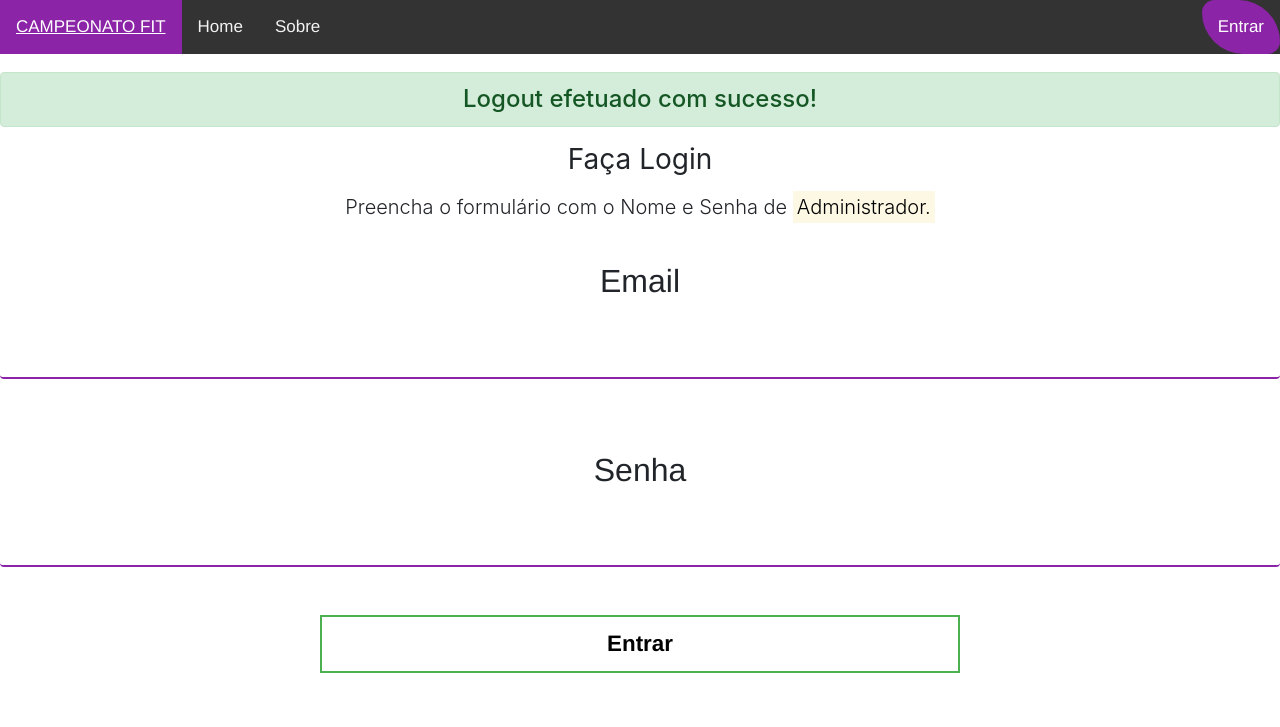
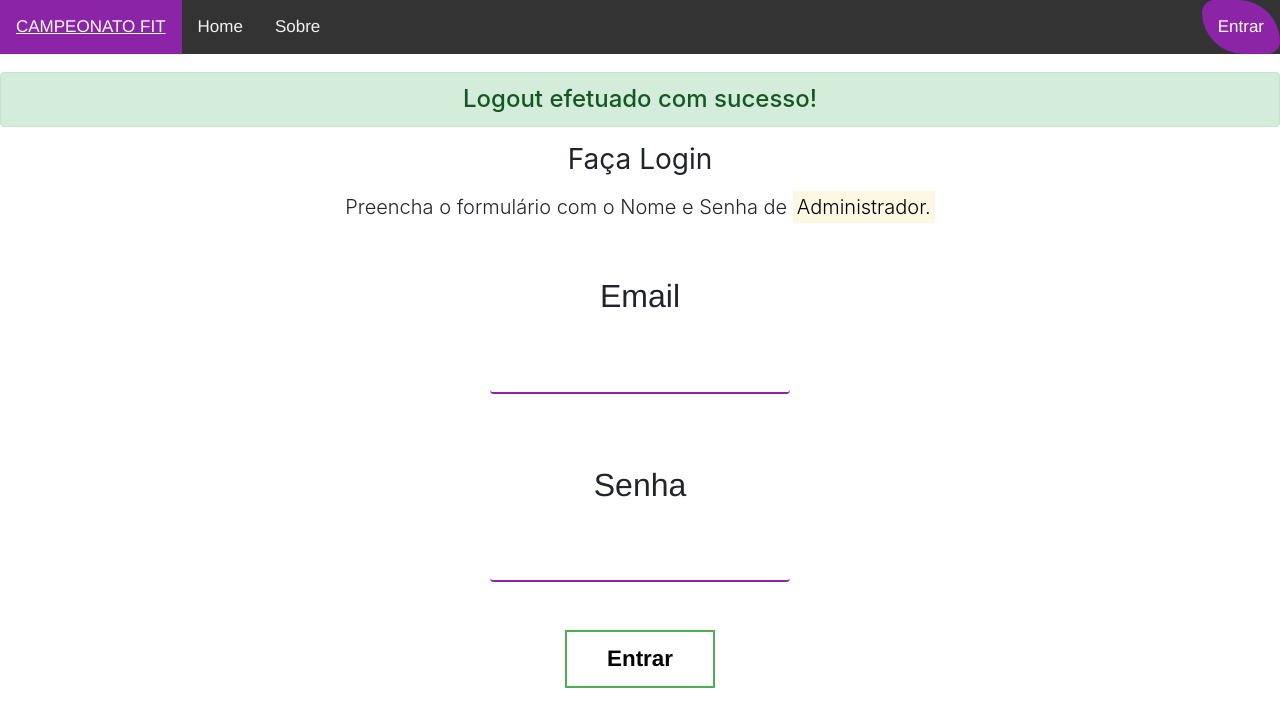
Before and after one commit to vinicius7199/campeonato-si, a Flask app: page /sair in a window 1280 px wide. Shown: the top 727 px of the page. Run offline with Flask 2, Linux system fonts and the light colour scheme.

Commit message:
Add files via upload

```diff
--- a/static/login.css
+++ b/static/login.css
@@ -40,3 +40,13 @@
     background-color: #4CAF50; /* Green */
     color: white;
   }
+
+  .deslogou{
+    font-family: sans-serif;
+    color: red;
+  }
+
+  .sucesso{
+    font-family: sans-serif;
+    color: green;
+  }
--- a/static/style.css
+++ b/static/style.css
@@ -3,6 +3,19 @@
 }
 .claro{
   background-color: #c7c9c7;
+}
+
+.form-signin {
+  width: 100%;
+  max-width: 330px;
+  padding: 15px;
+  margin: 0 auto;
+}
+.form-control{
+  width: 100%;
+  max-width: 330px;
+  padding: 15px;
+  margin: 0 auto;
 }
 
 .tabela {
@@ -85,12 +98,9 @@
 
 }
 
-  .deslogou{
-    font-family: sans-serif;
-    color: red;
+  .list-group-item {
+    width: 100%;
+    max-width: 440px;
+    padding: 15px;
+    margin: 0 auto;
   }
-
-  .sucesso{
-    font-family: sans-serif;
-    color: green;
-  }
```
